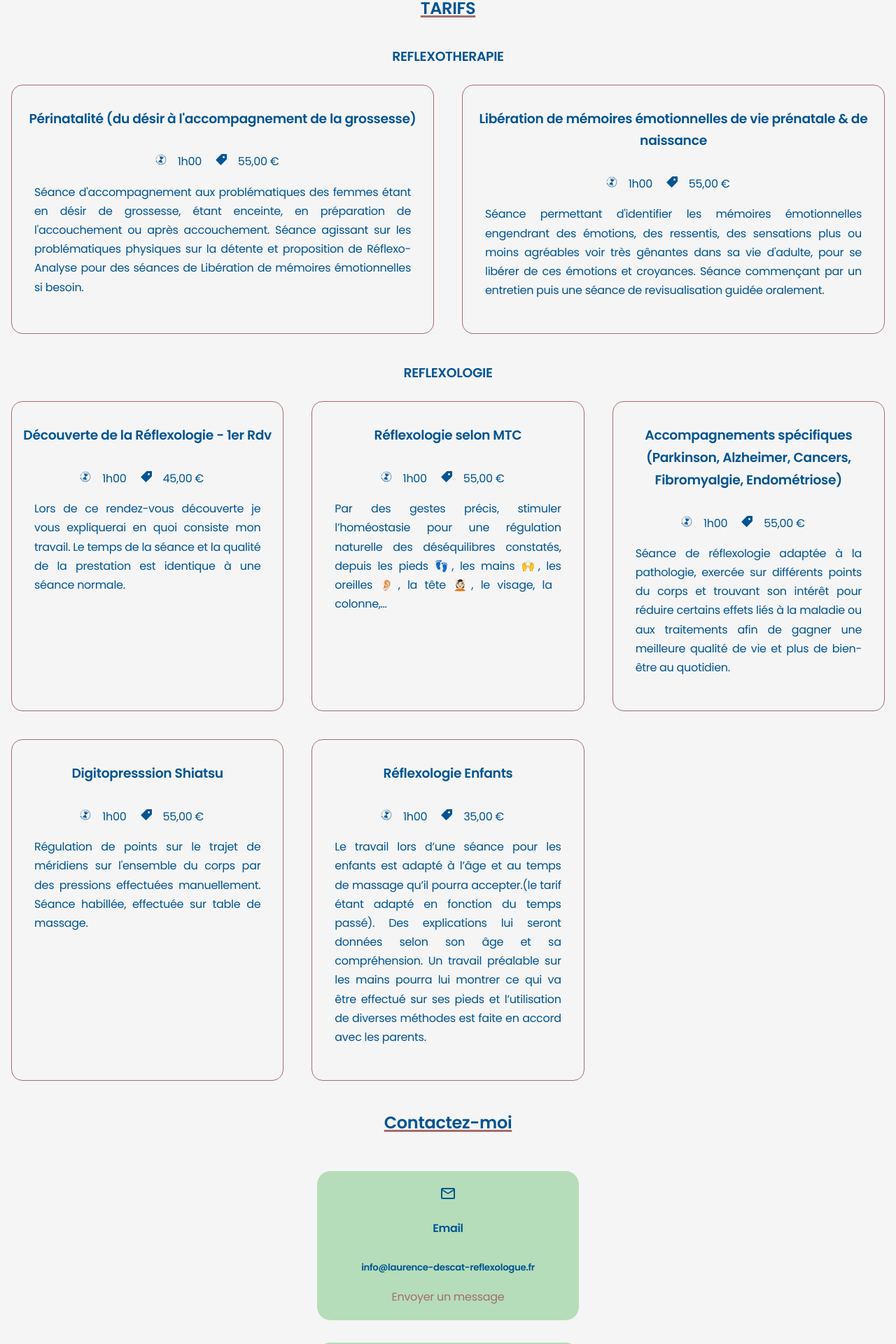
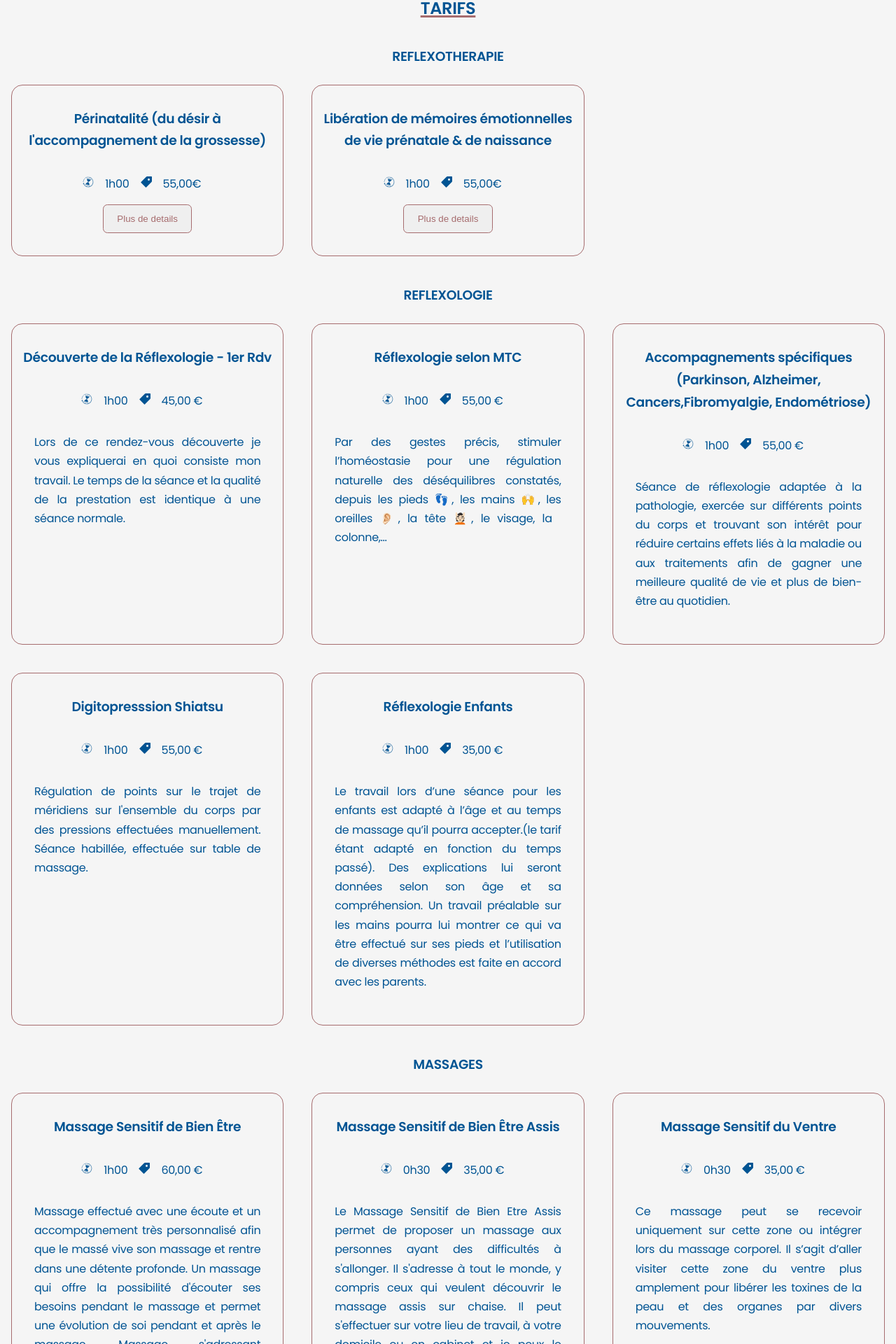
Before and after one commit to Geoffrey-lusitano/laurence-descat, a React (Create React App) app: page / in a window 1280 px wide. Shown: the part 5620-7540 px from the top of the page at 70% size. Built offline with nearby package versions, Linux system fonts and the light colour scheme; the HTML template or start-up script is replaced by a standard one.

Commit message:
ajout prestation massage & refonte objets

```diff
--- a/src/components/ht/Ht.jsx
+++ b/src/components/ht/Ht.jsx
@@ -1,132 +1,176 @@
-import React from 'react'
-import './ht.css'
-import {ImPriceTag} from 'react-icons/im'
-import {GiDuration} from 'react-icons/gi'
+import React, {useState} from "react";
+import "./ht.css";
+import { ImPriceTag } from "react-icons/im";
+import { GiDuration } from "react-icons/gi";
+const reflexotherapie = [
+  {
+    id: 1,
+    name: "Périnatalité (du désir à l'accompagnement de la grossesse)",
+    duration: "1h00",
+    price: "55,00€",
+    description:
+      "Séance d'accompagnement aux problématiques des femmes étant en désir de grossesse, étant enceinte, en préparation de l'accouchement ou après accouchement. Séance agissant sur les problématiques physiques sur la détente et proposition de Réflexo-Analyse pour des séances de Libération de mémoires émotionnelles si besoin.",
+  },
+  {
+    id: 2,
+    name: "Libération de mémoires émotionnelles de vie prénatale & de naissance",
+    duration: "1h00",
+    price: "55,00€",
+    description:
+      "Séance permettant d'identifier les mémoires émotionnelles engendrantdes émotions, des ressentis, des sensations plus ou moins agréables voir très gênantes dans sa vie d'adulte, pour se libérer de cesémotions et croyances. Séance commençant par un entretien puis une séance de revisualisation guidée oralement.",
+  },
+];
+const reflexologie = [
+  {
+    id: 1,
+    name: "Découverte de la Réflexologie - 1er Rdv",
+    duration: "1h00",
+    price: "45,00 €",
+    description: "Lors de ce rendez-vous découverte je vous expliquerai en quoi consiste mon travail. Le temps de la séance et la qualité de la prestation est identique à une séance normale.",
+  },
+  {
+    id: 2,
+    name: "Réflexologie selon MTC",
+    duration: "1h00",
+    price: "55,00 €",
+    description: "Par des gestes précis, stimuler l’homéostasie pour une régulation naturelle des déséquilibres constatés, depuis les pieds 👣, les mains 🙌, les oreilles 👂🏻, la tête 💆🏻, le visage, la colonne,…",
+  },
+  {
+    id: 3,
+    name: "Accompagnements spécifiques (Parkinson, Alzheimer, Cancers,Fibromyalgie, Endométriose)",
+    duration: "1h00",
+    price: "55,00 €",
+    description: "Séance de réflexologie adaptée à la pathologie, exercée sur différents points du corps et trouvant son intérêt pour réduire certains effets liés à la maladie ou aux traitements afin de gagner une meilleure qualité de vie et plus de bien-être au quotidien.",
+  },
+  {
+    id: 4,
+    name: "Digitopresssion Shiatsu",
+    duration: "1h00",
+    price: "55,00 €",
+    description: "Régulation de points sur le trajet de méridiens sur l'ensemble du corps par des pressions effectuées manuellement. Séance habillée, effectuée sur table de massage.",
+  },
+  {
+    id: 5,
+    name: "Réflexologie Enfants",
+    duration: "1h00",
+    price: "35,00 €",
+    description: "            Le travail lors d’une séance pour les enfants est adapté à l’âge et au temps de massage qu’il pourra accepter.(le tarif étant adapté en fonction du temps passé). Des explications lui seront données selon son âge et sa compréhension. Un travail préalable sur les mains pourra lui montrer ce qui va être effectué sur ses pieds et l’utilisation de diverses méthodes est faite en accord avec les parents.",
+  },
+];
+
+const massages = [
+  {
+    id: 1,
+    name: "Massage Sensitif de Bien Être",
+    duration: "1h00",
+    price: "60,00 €",
+    description: "Massage effectué avec une écoute et un accompagnement très personnalisé afin que le massé vive son massage et rentre dans une détente profonde. Un massage qui offre la possibilité d'écouter ses besoins pendant le massage et permet une évolution de soi pendant et après le massage. Massage s'adressant également aux personnes peu habituées au massage et pouvant être effectué habiller.",
+  },
+  {
+    id: 2,
+    name: "Massage Sensitif de Bien Être Assis",
+    duration: "0h30",
+    price: "35,00 €",
+    description: "Le Massage Sensitif de Bien Etre Assis permet de proposer un massage aux personnes ayant des difficultés à s'allonger. Il s'adresse à tout le monde, y compris ceux qui veulent découvrir le massage assis sur chaise. Il peut s'effectuer sur votre lieu de travail, à votre domicile ou en cabinet et je peux le proposer à un public présentant des handicaps. Bien qu’étant effectué assis, le même soin dans le massage et l’écoute sera offert aux personnes le recevant.",
+  },
+  {
+    id: 3,
+    name: "Massage Sensitif du Ventre",
+    duration: "0h30",
+    price: "35,00 €",
+    description: "Ce massage peut se recevoir uniquement sur cette zone ou intégrer lors du massage corporel. Il s’agit d’aller visiter cette zone du ventre plus amplement pour libérer les toxines de la peau et des organes par divers mouvements.",
+  },
+  {
+    id: 4,
+    name: "Massage AromaTouch des mains",
+    duration: "0h30",
+    price: "35,00 €",
+    description: "Par ce massage AromaTouch des mains vous pourrez faire une découverte d'un massage aux huiles essentielles et les bienfaits que cela procure.",
+  },
+  {
+    id: 5,
+    name: "Massage AromaTouch du dos",
+    duration: "0h50",
+    price: "55,00 €",
+    description: "Le massage AromaTouch aux huiles essentielles est un massage du dos et des pieds. Un massage détente et soin qui vous détendra en profondeur, vous permettra de retrouver de l'énergie. Une discussion préalable au massage permettra de connaître vos problématiques de santé dont il faudrait que je tienne compte pour le massage et le choix des huiles essentielles. C'est une expérience unique avec les huiles essentielles qui permet de rétablir l'équilibre et l'harmonie dans tout le corps. Un massage utilisé également pour aider lors des Burn-out (et pouvant être effectué sans huile essentielle).",
+  },
+];
+
+
+
+
+
 function Guidance() {
+
+  const [estMasque, setEstMasque] = useState(true);
+
+  const toggleMasque = () => {
+    setEstMasque(!estMasque);
+  }
+
   return (
     <section id="ht">
       <h2>TARIFS</h2>
       <h3>REFLEXOTHERAPIE</h3>
-      <div className="ht__reflexotherapie content">
-        <div className="presta">
-          <h3>Périnatalité (du désir à l'accompagnement de la grossesse)</h3>
+      <div className="ht__presta content">
+        {reflexotherapie.map(({ id, name, duration, price, description }) => {
+          return (
+            <div className="presta" key={id}>
+              <h3>{name}</h3>
               <div className="price">
                 <GiDuration />
-            <span>1h00 </span>
+                <span>{duration}</span>
                 <ImPriceTag />
-            <span>55,00 €</span>
+                <span>{price}</span>
               </div>
-          <p className="detail">
-            Séance d'accompagnement aux problématiques des femmes étant en désir
-            de grossesse, étant enceinte, en préparation de l'accouchement ou
-            après accouchement. Séance agissant sur les problématiques physiques
-            sur la détente et proposition de Réflexo-Analyse pour des séances de
-            Libération de mémoires émotionnelles si besoin.
-          </p>
+              <button className="btn" onClick={toggleMasque}>
+                {estMasque ? "Plus de details" : "Masquer les details"}
+              </button>
+              {!estMasque && <p className="detail">{description}</p>}
+
             </div>
-        <div className="presta">
-          <h3>
-            Libération de mémoires émotionnelles de vie prénatale & de naissance
-          </h3>
+          );
+        })}
+
+      </div>
+      <h3>REFLEXOLOGIE</h3>
+      <div className="ht__presta content">
+        {reflexologie.map(({ id, name, duration, price, description }) => {
+          return (
+            <div className="presta" key={id}>
+              <h3>{name}</h3>
               <div className="price">
                 <GiDuration />
-            <span>1h00 </span>
+                <span>{duration}</span>
                 <ImPriceTag />
-            <span>55,00 €</span>
+                <span>{price}</span>
               </div>
-          <p className="detail">
-            Séance permettant d'identifier les mémoires émotionnelles engendrant
-            des émotions, des ressentis, des sensations plus ou moins agréables
-            voir très gênantes dans sa vie d'adulte, pour se libérer de ces
-            émotions et croyances. Séance commençant par un entretien puis une
-            séance de revisualisation guidée oralement.
-          </p>
+              <p className="detail">{description}</p>
             </div>
+          );
+        })}
+
       </div>
-      <h3>REFLEXOLOGIE</h3>
-      <div className="ht__reflexologie content">
-        <div className="presta">
-          <h3>Découverte de la Réflexologie - 1er Rdv</h3>
+      <h3>MASSAGES</h3>
+      <div className="ht__presta content">
+        {massages.map(({ id, name, duration, price, description }) => {
+          return (
+            <div className="presta" key={id}>
+              <h3>{name}</h3>
               <div className="price">
                 <GiDuration />
-            <span>1h00 </span>
+                <span>{duration}</span>
                 <ImPriceTag />
-            <span>45,00 €</span>
+                <span>{price}</span>
               </div>
-          <p className="detail">
-            Lors de ce rendez-vous découverte je vous expliquerai en quoi
-            consiste mon travail. Le temps de la séance et la qualité de la
-            prestation est identique à une séance normale.
-          </p>
+              <p className="detail">{description}</p>
             </div>
-        <div className="presta">
-          <h3>Réflexologie selon MTC</h3>
-          <div className="price">
-            <GiDuration />
-            <span>1h00 </span>
-            <ImPriceTag />
-            <span>55,00 €</span>
-          </div>
-          <p className="detail">
-            Par des gestes précis, stimuler l’homéostasie pour une régulation
-            naturelle des déséquilibres constatés, depuis les pieds 👣, les
-            mains 🙌, les oreilles 👂🏻, la tête 💆🏻, le visage, la colonne,…
-          </p>
-        </div>
-        <div className="presta">
-          <h3>
-            Accompagnements spécifiques (Parkinson, Alzheimer, Cancers,
-            Fibromyalgie, Endométriose)
-          </h3>
-          <div className="price">
-            <GiDuration />
-            <span>1h00 </span>
-            <ImPriceTag />
-            <span>55,00 €</span>
-          </div>
-          <p className="detail">
-            Séance de réflexologie adaptée à la pathologie, exercée sur
-            différents points du corps et trouvant son intérêt pour réduire
-            certains effets liés à la maladie ou aux traitements afin de gagner
-            une meilleure qualité de vie et plus de bien-être au quotidien.
-          </p>
-        </div>
-        <div className="presta">
-          <h3>Digitopresssion Shiatsu</h3>
-          <div className="price">
-            <GiDuration />
-            <span>1h00 </span>
-            <ImPriceTag />
-            <span>55,00 €</span>
-          </div>
-          <p className="detail">
-            Régulation de points sur le trajet de méridiens sur l'ensemble du
-            corps par des pressions effectuées manuellement. Séance habillée,
-            effectuée sur table de massage.
-          </p>
-        </div>
+          );
+        })}
 
-        <div className="presta">
-          <h3>Réflexologie Enfants</h3>
-          <div className="price">
-            <GiDuration />
-            <span>1h00 </span>
-            <ImPriceTag />
-            <span>35,00 €</span>
-          </div>
-          <p className="detail">
-            Le travail lors d’une séance pour les enfants est adapté à l’âge et
-            au temps de massage qu’il pourra accepter.(le tarif étant adapté en
-            fonction du temps passé). Des explications lui seront données selon
-            son âge et sa compréhension. Un travail préalable sur les mains
-            pourra lui montrer ce qui va être effectué sur ses pieds et
-            l’utilisation de diverses méthodes est faite en accord avec les
-            parents.
-          </p>
-        </div>
       </div>
     </section>
   );
 }
 
-export default Guidance
+export default Guidance;
--- a/src/components/ht/ht.css
+++ b/src/components/ht/ht.css
@@ -1,5 +1,10 @@
 #ht h3 {
     margin-bottom: 1rem;
+}
+.ht__presta {
+    display: grid !important;
+    grid-template-columns: repeat(3, 1fr);
+    gap: 2.5rem;
 }
 .presta {
     height:100%;
@@ -12,10 +17,13 @@
     align-items: center;
     padding: 1rem;
 }
-
+.price {
+    margin-bottom: 1rem;
+}
 .price span {
     margin-left: 1rem;
     margin-right: 1rem;
+
 }
 .detail {
     overflow: hidden;
@@ -23,20 +31,14 @@
 }
 
 /* ================ TABLETTE ============ */
-@media screen and (min-width: 820px) {
+@media screen and (max-width: 768px) {
 
 }
 
-/* ================ DEKSTOP ============ */
-@media screen and (min-width: 1024px) {
-    .ht__reflexotherapie {
-        display: grid !important;
-        grid-template-columns: repeat(2, 1fr);
-        gap: 2.5rem;
-    }
-    .ht__reflexologie {
-        display: grid !important;
-        grid-template-columns: repeat(3, 1fr);
+/* ================ PHONE ============ */
+@media screen and (max-width: 480px) {
+    .ht__presta {
+        grid-template-columns: repeat(1, 1fr);
         gap: 2.5rem;
     }
 }
```
Lines whose indentation alone changed are shown as unchanged.
